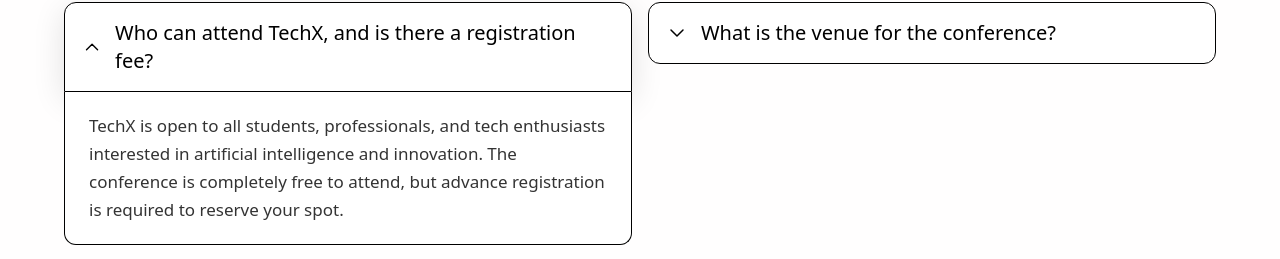
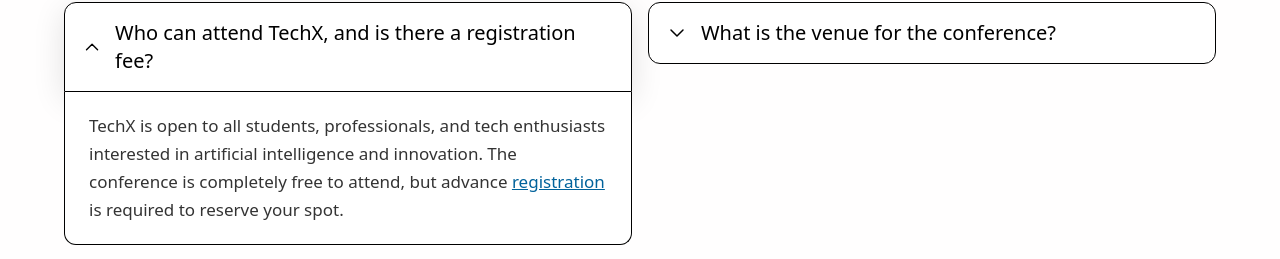
Before and after one commit to USF-IEEE-Computer-Society/TechX-2025-Website, a React (Vite) app in the folder TechX_Website/: page / in a window 1280 px wide. Both pictures are taken after a click on the button "Who can attend TechX, and is there a registration fee?". Shown: the part 4950-5209 px from the top of the page. Built offline with nearby package versions, Linux system fonts and the light colour scheme.

Commit message:
1.1: fix faq links, ids of blocks

```diff
--- a/TechX_Website/src/App.css
+++ b/TechX_Website/src/App.css
@@ -5,6 +5,12 @@
     margin: 0;
     padding: 0;
     overflow-x: hidden;
+}
+
+a {
+    color: #00629B;
+    text-decoration: underline;
+    cursor: pointer;
 }
 
 .Roboto{
--- a/TechX_Website/src/components/FAQ.tsx
+++ b/TechX_Website/src/components/FAQ.tsx
@@ -7,14 +7,14 @@
 };
 
 const Questions: Faq_Block[] = [
-    { id: 0, Question: "Who can attend TechX, and is there a registration fee?", Response: "TechX is open to all students, professionals, and tech enthusiasts interested in artificial intelligence and innovation. The conference is completely free to attend, but advance registration is required to reserve your spot." },
+    { id: 0, Question: "Who can attend TechX, and is there a registration fee?", Response: "TechX is open to all students, professionals, and tech enthusiasts interested in artificial intelligence and innovation. The conference is completely free to attend, but advance <a href='#Register'>registration</a> is required to reserve your spot." },
     { id: 1, Question: "What is the venue for the conference?", Response: "The conference will take place at 3820 USF Alumni Drive, Tampa, FL 33620." },
     { id: 2, Question: "When is it?", Response: "TechX 2025 will be held on November 8th, 2025, from 11:00 AM to 5:00 PM." },
-    { id: 3, Question: "Where can I find the list of speakers?", Response: "You can view the full list of speakers and the event schedule here." },
+    { id: 3, Question: "Where can I find the list of speakers?", Response: "You can view the full list of speakers <a href='#Events'>here</a> and the schedule <a href='/schedule'>here</a>." },
     { id: 4, Question: "How will I benefit from this conference?", Response: "TechX offers a valuable opportunity to learn from AI professionals from leading companies such as Intel, Microsoft, Jabil, Verizon, Atlassian, and Tampa Bay startups Attendees will gain insights into real-world AI applications, connect with industry experts, and expand their professional network through exclusive networking sessions and interactive discussions." },
     { id: 5, Question: "Will food or refreshments be provided?", Response: "Yes, complimentary lunch and refreshments will be available for all registered attendees." },
-    { id: 6, Question: "Is parking available at the venue?", Response: "Yes, parking will be available near the venue. Locations: Richard A.Beard Parking Facility, USF parking map." },
-    { id: 7, Question: "How can I get involved with TechX?", Response: "Companies and startups interested in tabling, sponsoring, or speaking can contact the organizing team at vs33@usf.edu. Students interested in volunteering can apply here(insert link**)." },
+    { id: 6, Question: "Is parking available at the venue?", Response: "Yes, parking will be available near the venue. Locations: <a href='https://share.google/1OlcDm3XVB1zLOmVy' target='_blank'>Richard A.Beard Parking Facility, USF parking map</a>." },
+    { id: 7, Question: "How can I get involved with TechX?", Response: "Companies and startups interested in tabling, sponsoring, or speaking can contact the organizing team at <a href='mailto:vs33@usf.edu'>vs33@usf.edu</a>. Students interested in volunteering can email too." },
     { id: 8, Question: "Will there be any recordings of the talks?", Response: "Yes, all keynote talks and selected breakout sessions will be recorded. The recordings will be made available to registered attendees after the event." },
 ];
 
@@ -81,8 +81,7 @@
                             >
                                 <div className="overflow-hidden">
                                     <div className="px-[1.5rem] py-[1.25rem]">
-                                        <p className="text-[1.0625rem] leading-[1.75rem] text-black/80">
-                                            {q.Response}
+                                        <p className="text-[1.0625rem] leading-[1.75rem] text-black/80" dangerouslySetInnerHTML={{ __html: q.Response }}>
                                         </p>
                                     </div>
                                 </div>
--- a/TechX_Website/src/components/Organizers.tsx
+++ b/TechX_Website/src/components/Organizers.tsx
@@ -7,7 +7,7 @@
 export default function Organizers(){
 
     return (
-        <div id={'Register'} className={"w-full h-auto bg-white flex flex-col items-center pb-[3rem] p-[1rem]"}>
+        <div id={'Organizers'} className={"w-full h-auto bg-white flex flex-col items-center pb-[3rem] p-[1rem]"}>
             <h2 className={"text-4xl tracking-tight font-bold pt-[2rem] mb-5"}> Organizers </h2>
 
             <div className="grid grid-cols-2 md:grid-cols-3 gap-8 place-items-center">
--- a/TechX_Website/src/components/Photos.tsx
+++ b/TechX_Website/src/components/Photos.tsx
@@ -9,7 +9,7 @@
 export default function Photos(){
 
     return (
-        <div id={'Register'} className={"w-full h-auto bg-[#F5F5F5] flex flex-col items-center pb-[3rem] p-[1rem]"}>
+        <div id={'Photos'} className={"w-full h-auto bg-[#F5F5F5] flex flex-col items-center pb-[3rem] p-[1rem]"}>
             <h2 className={"text-4xl tracking-tight font-bold pt-[3rem]"}> TechX Florida 2024 </h2>
 
             <p className={"w-[80%] lg:w-[70%] text-lg text-center text-balance pt-[2rem] mb-8"}>  See how it was last year
--- a/TechX_Website/src/components/Whatsapp.tsx
+++ b/TechX_Website/src/components/Whatsapp.tsx
@@ -3,7 +3,7 @@
 export default function Whatsapp(){
 
     return (
-        <div id={'Register'} className={"w-full h-auto bg-[#F5F5F5] flex flex-col items-center p-[2rem]"}>
+        <div id={'Whatsapp'} className={"w-full h-auto bg-[#F5F5F5] flex flex-col items-center p-[2rem]"}>
 
 
             <div className={"flex flex-col md:flex-row items-center"}>
```
Also changed, not shown: 4 other files (tests, documents, lock files or other folders).
